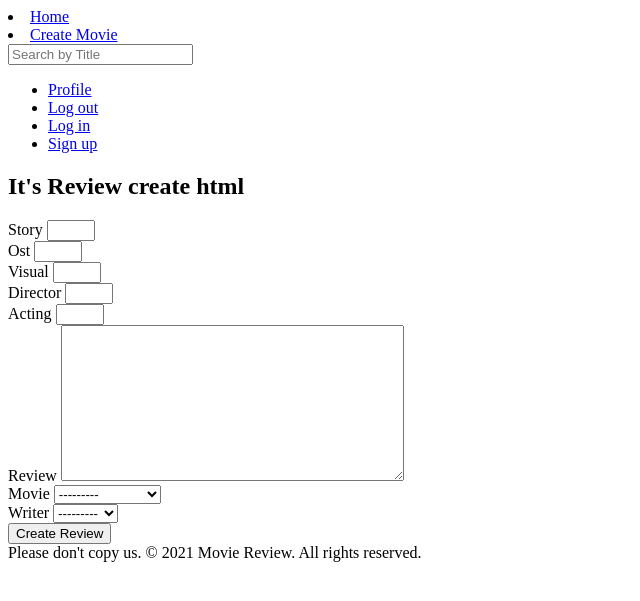
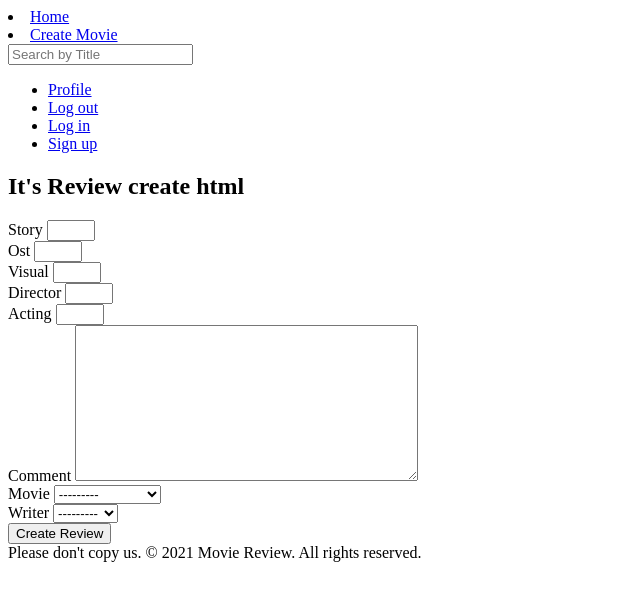
Before and after one commit to lgylgy1919/movieReview_portfolio, a Django app: page /reviews/create/1/ in a window 1280 px wide. Shown: the top 601 px of the page, without its empty margins (0-640 px from the left). Run offline with Django 3.2, Linux system fonts and the light colour scheme; tables that the repository leaves empty hold one stand-in row (values such as "Sample post").

Commit message:
review average and comment

```diff
--- a/movies/models.py
+++ b/movies/models.py
@@ -1,7 +1,8 @@
 from django.db import models
 from core import models as core_models
+from reviews import models as review_models
 
-# Create your models here
+
 class Movie(core_models.TimeStampedModel):
 
     """ Movie model Definition """
@@ -18,9 +19,16 @@
         all_rating = 0
         if len(all_reviews) > 0:
             for review in all_reviews:
-                all_rating += review.rating_average()
+                all_rating += review.average_rating()
             return round(all_rating / len(all_reviews), 2)
         return 0
 
+    def comment(self):
+        all_reviews = self.reviews.all()
+        all_comment = []
+        for review in all_reviews:
+            all_comment.append(review.comment)
+        return all_comment
+
     def __str__(self):
         return self.title
--- a/reviews/forms.py
+++ b/reviews/forms.py
@@ -18,7 +18,7 @@
             "visual",
             "director",
             "acting",
-            "review",
+            "comment",
             "movie",
             "writer",
         )
--- a/reviews/models.py
+++ b/reviews/models.py
@@ -9,9 +9,11 @@
     visual = models.IntegerField()
     director = models.IntegerField()
     acting = models.IntegerField()
-    review = models.TextField()
+    comment = models.TextField()
 
-    movie = models.ForeignKey("movies.Movie", on_delete=models.CASCADE)
+    movie = models.ForeignKey(
+        "movies.Movie", related_name="reviews", on_delete=models.CASCADE
+    )
     writer = models.ForeignKey("users.User", on_delete=models.CASCADE)
 
     def average_rating(self):
```
Also changed, not shown: templates/movies/movie_detail.html (+6 -4 lines), movies/migrations/0005_remove_movie_reviews.py (added), reviews/migrations/0002_auto_20210506_0800.py (added).
